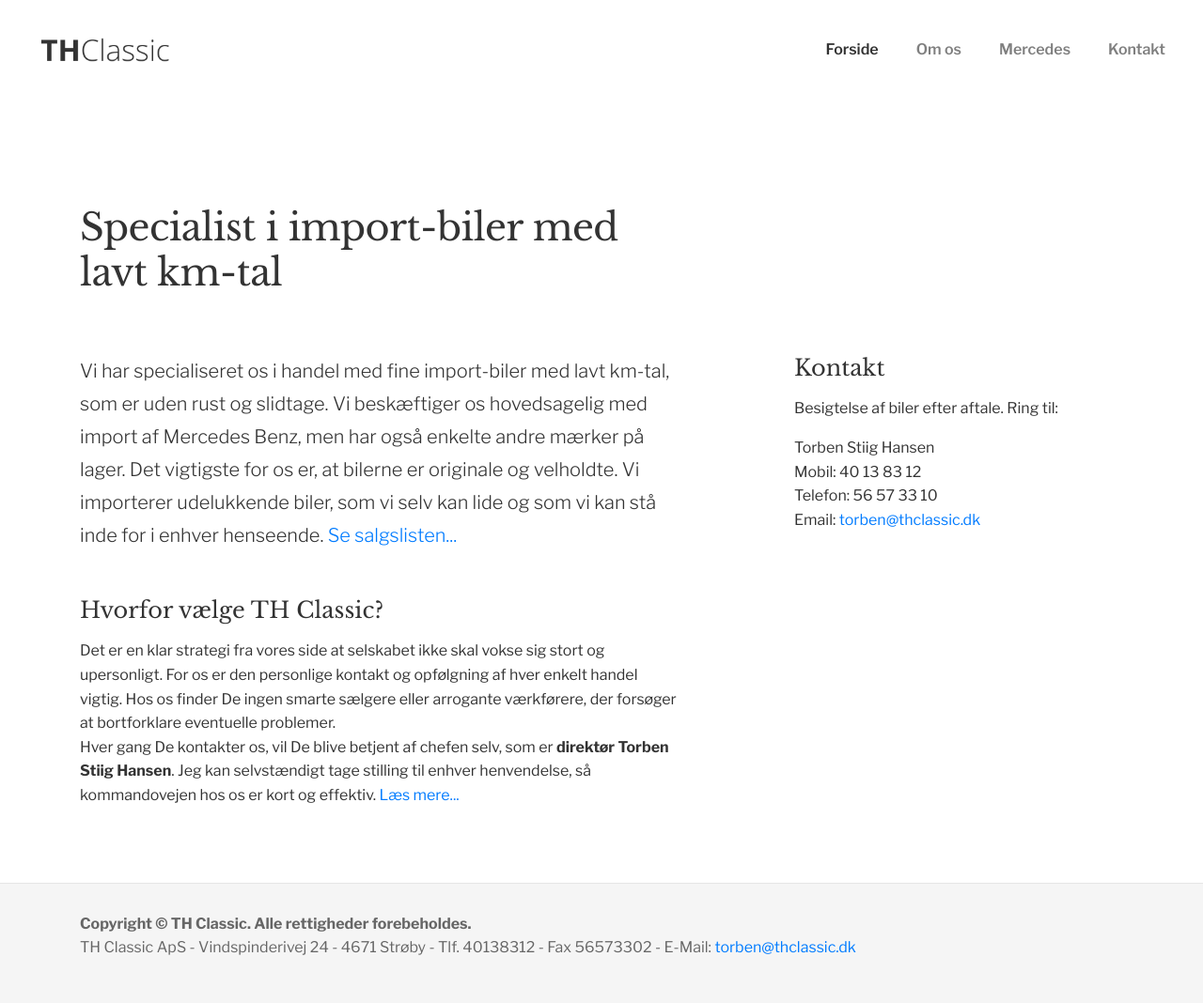
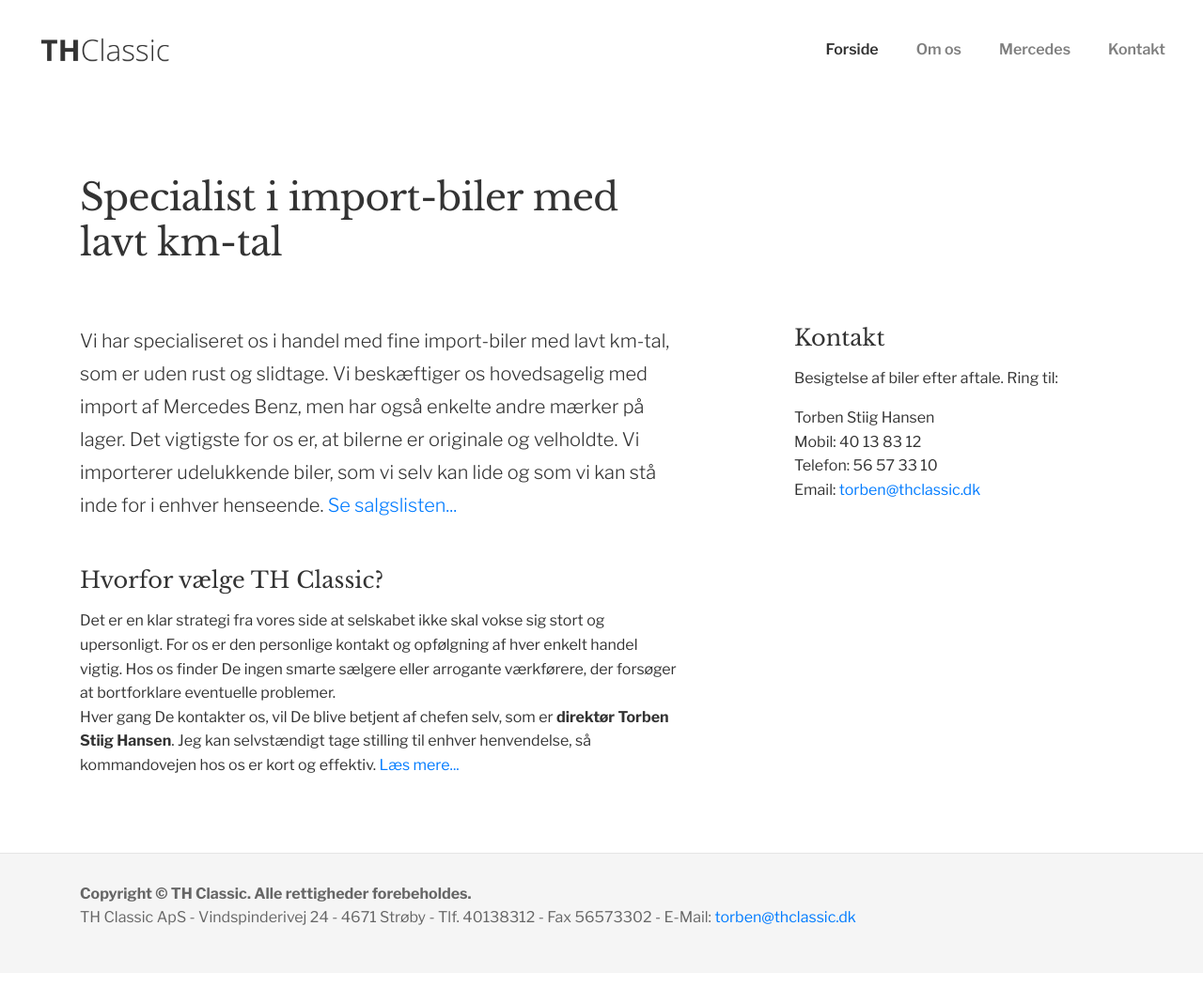
Before and after one commit to aakjaer/thclassic, a Jekyll site: the page built from index.html, in a window 1280 px wide. Shown: the whole page at 94% size. Built offline with Jekyll 4.4.1, drawn with Linux system fonts in a browser that asks for light colours; after the commit the page ends 1036 px from its top, so only the background shows below that.

Commit message:
Design tweak

```diff
--- a/assets/scss/base.scss
+++ b/assets/scss/base.scss
@@ -69,7 +69,7 @@ h2 {
 }
 
 .intro {
-    margin: 2rem 0;
+    margin-bottom: 2rem;
     padding: 1rem 0;
 
     h1 {
```
